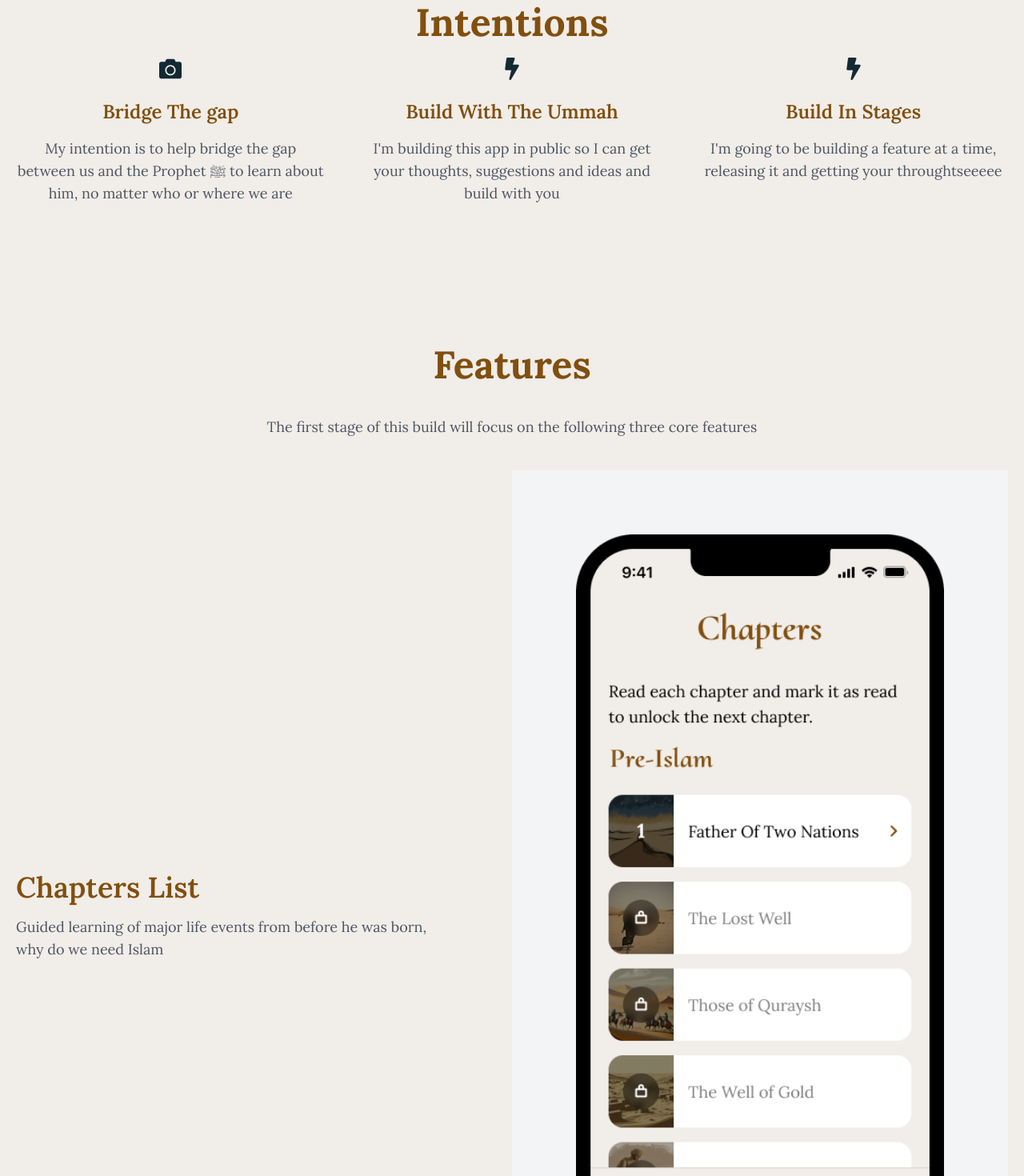
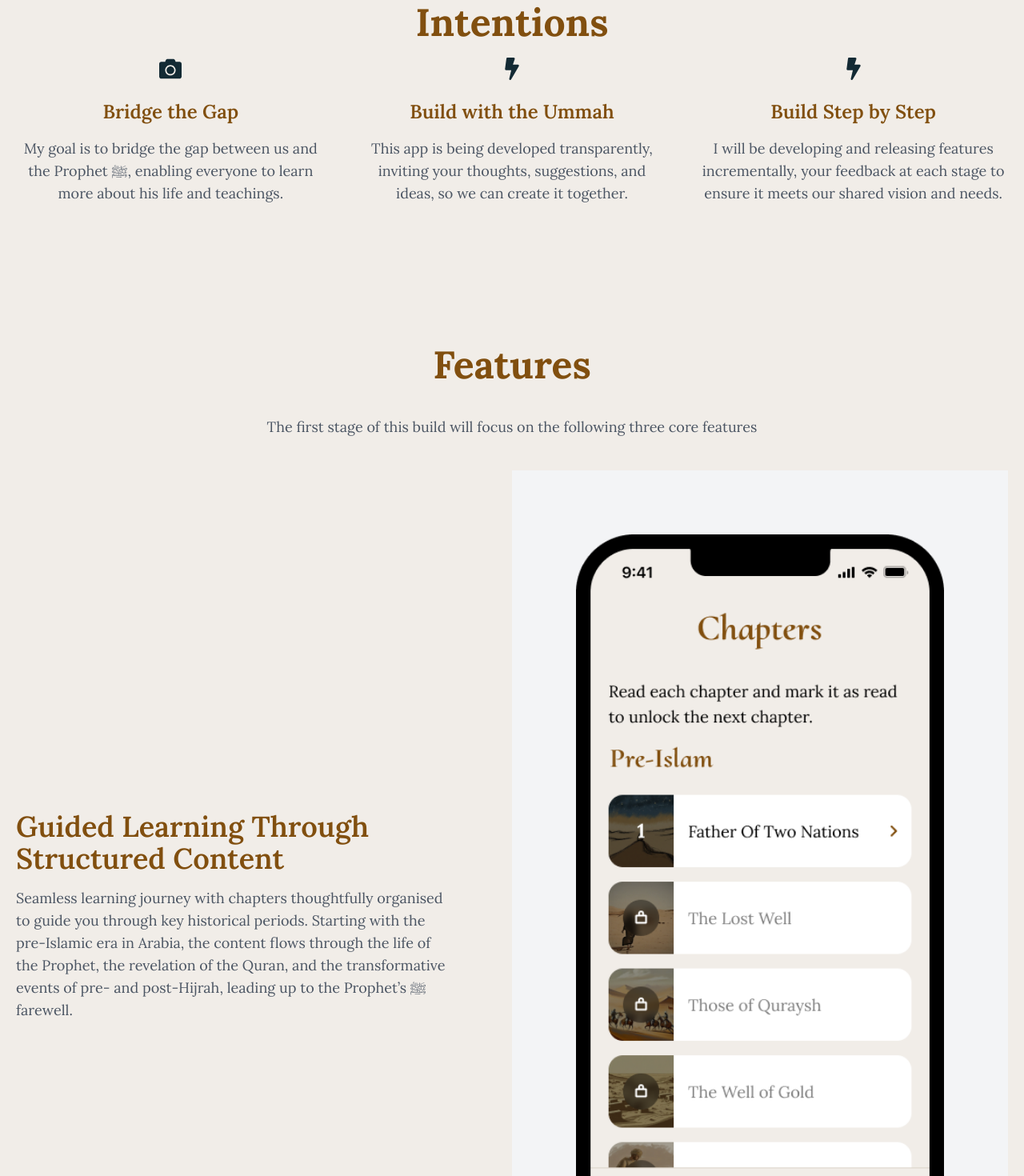
Before and after one commit to KamCoder5/seerah-app-nextjs, a Next.js app: page / in a window 1280 px wide. Shown: the part 1000-2470 px from the top of the page at 80% size. Built offline with nearby package versions, Linux system fonts and the light colour scheme.

Commit message:
added main text

```diff
--- a/app/page.tsx
+++ b/app/page.tsx
@@ -4,6 +4,7 @@ import IntentionsBlock from "@/components/ui/Intentions/Intentions";
 import Footer from "@/components/ui/footer/Footer";
 import Hero from "@/components/ui/hero/Hero";
 import NavBar from "@/components/ui/navBar/NavBar";
+import Specifications from "@/components/ui/specifications/Specifications";
 
 export default function Home() {
 	return (
@@ -12,6 +13,7 @@ export default function Home() {
 			<Hero />
 			<IntentionsBlock />
 			<Features />
+			<Specifications />
 			<BuySection />
 			<Footer />
 		</>
--- a/components/ui/Intentions/Intentions.tsx
+++ b/components/ui/Intentions/Intentions.tsx
@@ -4,20 +4,21 @@ import { FaCamera, FaBolt, FaLightbulb, FaMoon, FaImage, FaSlidersH } from "reac
 
 const intentions = [
 	{
-		title: "Bridge The gap",
+		title: "Bridge the Gap",
 		description:
-			"My intention is to help bridge the gap between us and the Prophet ﷺ to learn about him, no matter who or where we are",
+			"My goal is to bridge the gap between us and the Prophet ﷺ, enabling everyone to learn more about his life and teachings.",
 		icon: FaCamera,
 	},
 	{
-		title: "Build With The Ummah",
+		title: "Build with the Ummah",
 		description:
-			"I'm building this app in public so I can get your thoughts, suggestions and ideas and build with you ",
+			"This app is being developed transparently, inviting your thoughts, suggestions, and ideas, so we can create it together.",
 		icon: FaBolt,
 	},
 	{
-		title: "Build In Stages",
-		description: "I'm going to be building a feature at a time, releasing it and getting your throughtseeeee",
+		title: "Build Step by Step",
+		description:
+			"I will be developing and releasing features incrementally,    your feedback at each stage to ensure it meets our shared vision and needs.",
 		icon: FaBolt,
 	},
 ];
--- a/components/ui/features/Features.tsx
+++ b/components/ui/features/Features.tsx
@@ -1,23 +1,23 @@
 import { cn } from "@/lib/utils";
 import Image from "next/image";
-import { FaCamera, FaBolt, FaLightbulb, FaMoon, FaImage, FaSlidersH } from "react-icons/fa";
 
 const features = [
 	{
-		title: "Chapters List",
-		description: "Guided learning of major life events from before he was born, why do we need Islam",
+		title: "Guided Learning Through Structured Content",
+		description:
+			"Seamless learning journey with chapters thoughtfully organised to guide you through key historical periods. Starting with the pre-Islamic era in Arabia, the content flows through the life of the Prophet, the revelation of the Quran, and the transformative events of pre- and post-Hijrah, leading up to the Prophet’s ﷺ farewell.",
 		imgUrl: "/images/template/all-chapters.png",
 	},
 	{
-		title: "A Guided Journey",
+		title: "Concise and Accessible Chapters",
 		description:
-			"Lorem ipsum dolor, sit amet consectetur adipisicing elit. Reiciendis, doloribus. Ipsum saepe dicta excepturi vero sint dolorum quo ullam qui possimus inventore nesciunt incidunt, cum vel modi nostrum tempore. Commodi consectetur reiciendis veniam possimus corporis, distinctio officiis eos iste totam fuga, eum magnam adipisci accusantium.",
+			"Each chapter is crafted to be brief yet impactful, offering bite-sized lessons that are easy to understand and absorb. This approach ensures that learning remains engaging and manageable.",
 		imgUrl: "/images/template/chapter.png",
 	},
 	{
-		title: "Intelligent Flight Battery",
+		title: "Enhanced Retention with Embedded Quizzes",
 		description:
-			"Lorem ipsum dolor, sit amet consectetur adipisicing elit. Reiciendis, doloribus. Ipsum saepe dicta excepturi vero sint dolorum quo ullam qui possimus inventore nesciunt incidunt, cum vel modi nostrum tempore. Commodi consectetur reiciendis veniam possimus corporis, distinctio officiis eos iste totam fuga, eum magnam adipisci accusantium.",
+			"Strengthen your knowledge with strategically placed quizzes throughout each chapter, designed to boost memory retention and active recall. A comprehensive quiz at the end of each chapter consolidates your learning, encouraging a measured and thoughtful approach to mastering the material.",
 		imgUrl: "/images/template/quiz.png",
 	},
 ];
--- /dev/null
+++ b/components/ui/specifications/Specifications.tsx
@@ -0,0 +1,68 @@
+import { FaCamera, FaBolt, FaLightbulb, FaMoon, FaImage, FaSlidersH } from "react-icons/fa";
+
+const specifications = [
+	{
+		title: "Simplified Language",
+		description: "Written in clear and straightforward English, ensuring accessibility for everyone.",
+		icon: FaCamera,
+	},
+	{
+		title: "Bite-sized Chapters",
+		description: "Concise chapters designed for easy comprehension, perfect for busy schedules.",
+		icon: FaBolt,
+	},
+	{
+		title: "Clear Structure",
+		description: "Organised content that flows logically, enhancing understanding and retention.",
+		icon: FaLightbulb,
+	},
+	{
+		title: "Iterative Recall Strategies",
+		description: "Techniques that reinforce learning through repeated exposure, improving memory retention.",
+		icon: FaMoon,
+	},
+	{
+		title: "Getting to Know the Companions",
+		description:
+			"Learn about the companions of the Prophet (PBUH) as you explore the Seerah, deepening your understanding of their roles and contributions.",
+		icon: FaImage,
+	},
+	{
+		title: "Quranic Mapping",
+		description:
+			"Bridges the connection between Quranic revelation and the life of the Prophet (PBUH), showing how the Quran was revealed in the context of historical events.",
+		icon: FaSlidersH,
+	},
+];
+
+const Specifications = () => {
+	return (
+		<section className="py-10 pb-20 lg:py-14 lg:pb-28">
+			<div className="container px-12 mx-auto sm:px-5">
+				<div className="mb-8 space-y-5 text-center lg:mb-16">
+					<h2 className="text-4xl font-bold sm:text-5xl">Specifications</h2>
+					<p className="mx-auto text-lg text-gray-600 sm:w-3/4 lg:w-2/4 xl:w-1/3 sm:text-xl">
+						There are a few key themes and features that I want introduce and maintain throughout the build stages:
+					</p>
+				</div>
+
+				<div className="grid gap-10 sm:grid-cols-2 lg:grid-cols-3">
+					{specifications.map((feature, i) => (
+						<div
+							key={i}
+							className="space-y-6 text-center"
+						>
+							<feature.icon className="mx-auto text-blue-800 h-14 w-14" />
+							<div className="space-y-4">
+								<h5 className="text-2xl font-semibold">{feature.title}</h5>
+								<p className="text-lg text-gray-600">{feature.description}</p>
+							</div>
+						</div>
+					))}
+				</div>
+			</div>
+		</section>
+	);
+};
+
+export default Specifications;
```
